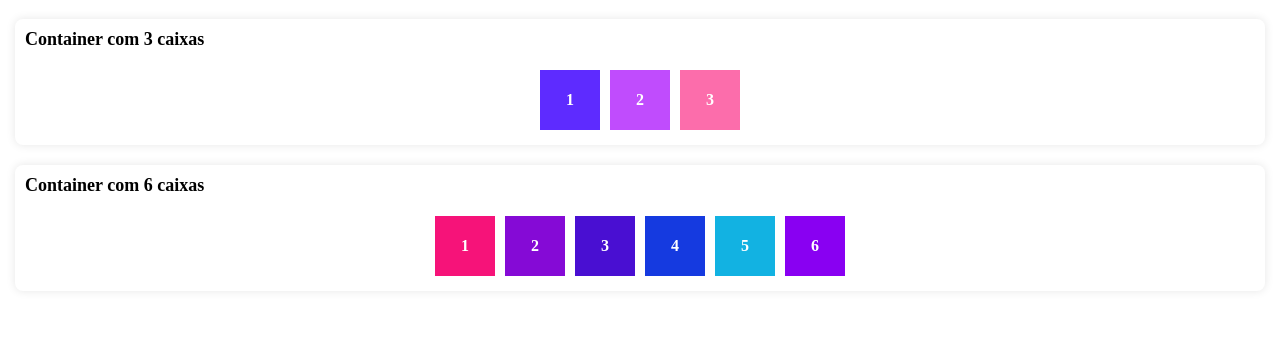
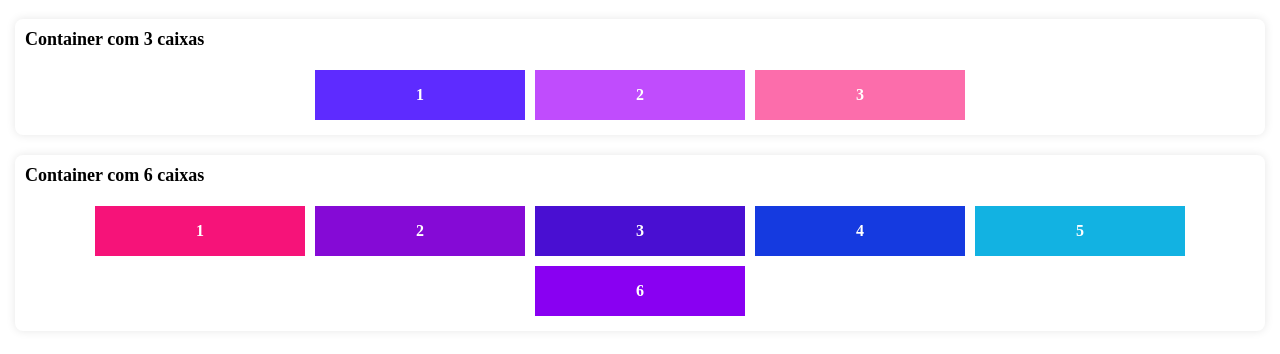
Before and after one commit to gabrielli-basilio/Cria--o-de-Flexbox, a plain HTML site: page index.html in a window 1280 px wide. Shown: the part 64-418 px from the top of the page. Drawn offline with Linux system fonts and the light colour scheme.

Commit message:
Quebra de linha em telas pequenas usando flex-wrap

```diff
--- a/style.css
+++ b/style.css
@@ -23,8 +23,8 @@ section {
 .box{
     background: #3498db;
     color: white;
-    width: 60px;
-    height: 60px;
+    width: 210px;
+    height: 50px;
     margin: 5px;
     display: flex;
     align-items: center;
@@ -36,6 +36,7 @@ section {
     display: flex;
     align-items: center;       /* centraliza verticalmente */
     justify-content: center;   /* centraliza horizontalmente */
+    flex-wrap: wrap; /* Quebra de linha em telas pequenas */
 }
 
 /* Container com 3 caixas coloridas*/
```
